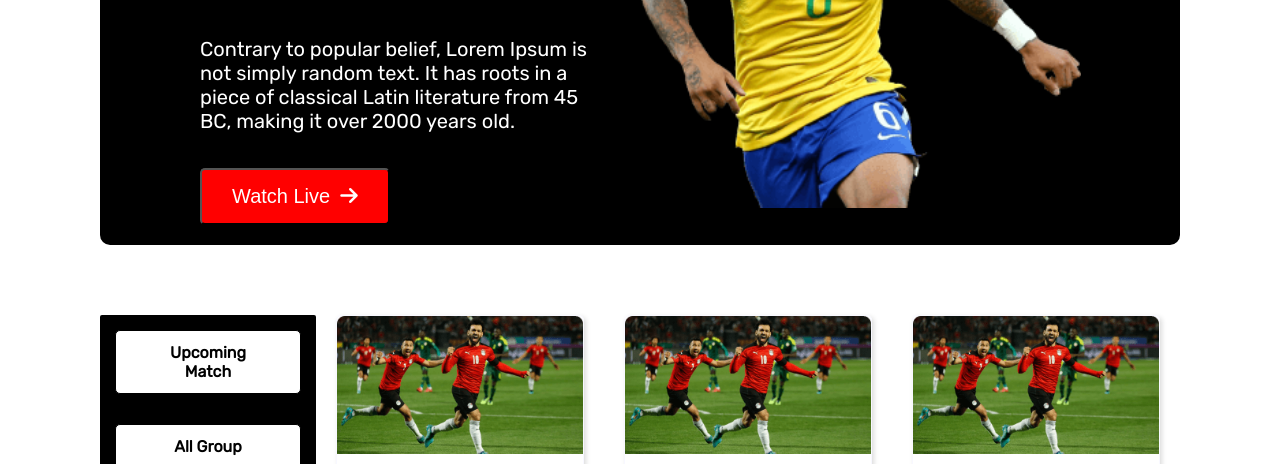
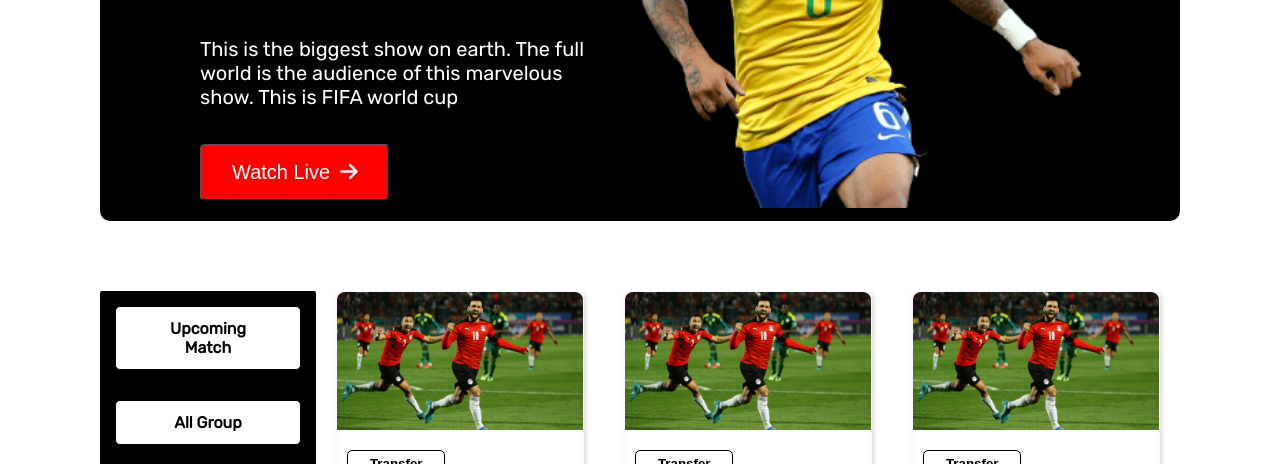
Before and after one commit to Mesuk23/World-cup, a plain HTML site: page index.html in a window 1280 px wide. Shown: the part 336-800 px from the top of the page. Drawn offline with Linux system fonts and the light colour scheme.

```diff
--- a/index.html
+++ b/index.html
@@ -23,10 +23,9 @@
             <div class="header-part header-content">
                 <h1>The <span class="other-color">Greatest</span> Show on the <span class="other-color"> Earth</span>
                 </h1>
-                <p class="laptop-view">Contrary to popular belief, Lorem Ipsum is not simply random text. It has roots
-                    in a piece of
-                    classical Latin literature from 45 BC, making it over 2000 years old.</p>
-                <p class="tablet-mobile-view">Contrary to popular belief, Lorem Ipsum is not simply random text...</p>
+                <p class="laptop-view">This is the biggest show on earth. The full world is the audience of this
+                    marvelous show. This is FIFA world cup</p>
+                <p class="tablet-mobile-view">This is the biggest show on earth. The full world is the...</p>
                 <button class="top-button">Watch Live<i class="fa-solid fa-arrow-right"></i></button>
             </div>
             <div class="header-part header-img">
```
Also changed, not shown: upcoming-match.html (+3 -4 lines).
